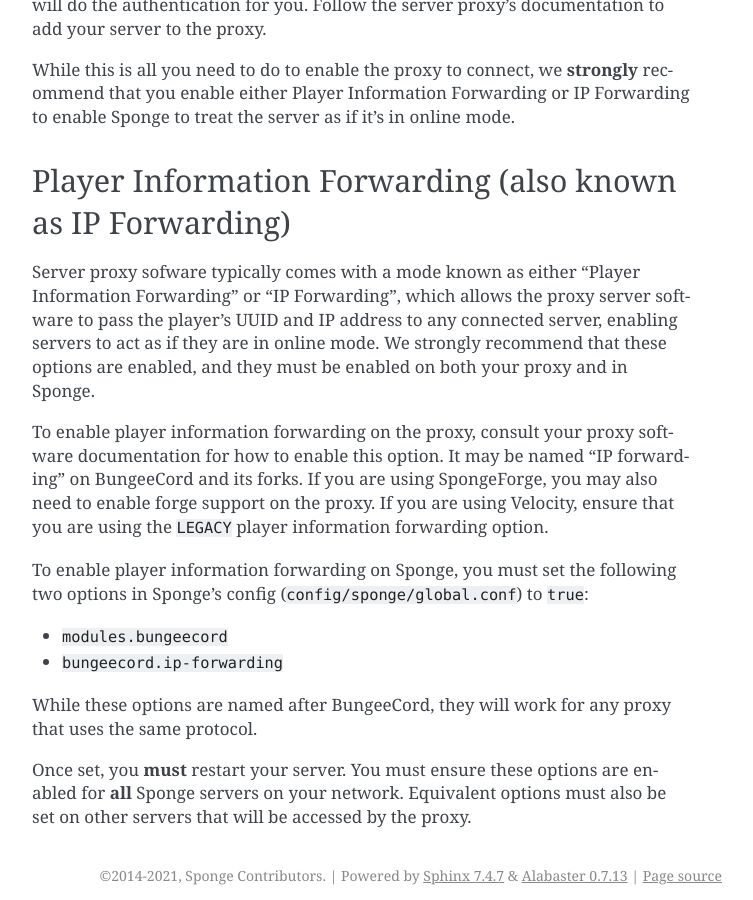
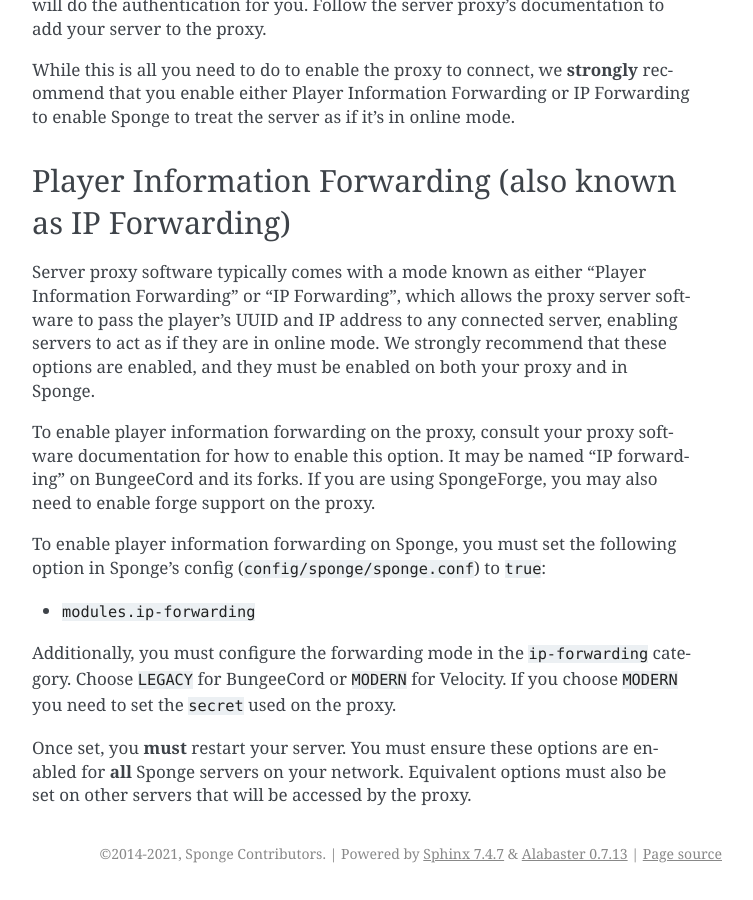
Before and after one commit to SpongePowered/SpongeDocs, a Sphinx documentation site: the page built from source/server/getting-started/bungeecord.rst, in a window 1280 px wide and 900 px high, scrolled down 1571 px. Shown: the whole window, without its empty margins (388-1141 px from the left). Built offline with Sphinx 7.4.7, drawn with Linux system fonts in a browser that asks for light colours.

Commit message:
Update Proxies-Page (#899)
fixed the config-files/options
removed BungeeCord specific options

```diff
--- a/source/server/getting-started/bungeecord.rst
+++ b/source/server/getting-started/bungeecord.rst
@@ -56,23 +56,23 @@
 Player Information Forwarding (also known as IP Forwarding)
 ~~~~~~~~~~~~~~~~~~~~~~~~~~~~~~~~~~~~~~~~~~~~~~~~~~~~~~~~~~~
 
-Server proxy sofware typically comes with a mode known as either "Player Information Forwarding" or "IP Forwarding",
+Server proxy software typically comes with a mode known as either "Player Information Forwarding" or "IP Forwarding",
 which allows the proxy server software to pass the player's UUID and IP address to any connected server, enabling
 servers to act as if they are in online mode. We strongly recommend that these options are enabled, and they must be
 enabled on both your proxy and in Sponge.
 
 To enable player information forwarding on the proxy, consult your proxy software documentation for how to enable this
 option. It may be named "IP forwarding" on BungeeCord and its forks. If you are using SpongeForge, you may also need to
-enable forge support on the proxy. If you are using Velocity, ensure that you are using the ``LEGACY`` player
-information forwarding option.
+enable forge support on the proxy.
 
-To enable player information forwarding on Sponge, you must set the following two options in Sponge's config
-(``config/sponge/global.conf``) to ``true``:
+To enable player information forwarding on Sponge, you must set the following option in Sponge's config
+(``config/sponge/sponge.conf``) to ``true``:
 
-* ``modules.bungeecord``
-* ``bungeecord.ip-forwarding``
+* ``modules.ip-forwarding``
 
-While these options are named after BungeeCord, they will work for any proxy that uses the same protocol.
+Additionally, you must configure the forwarding mode in the ``ip-forwarding`` category.
+Choose ``LEGACY`` for BungeeCord or ``MODERN`` for Velocity.
+If you choose ``MODERN`` you need to set the ``secret`` used on the proxy.
 
 Once set, you **must** restart your server. You must ensure these options are enabled for **all** Sponge servers on
 your network. Equivalent options must also be set on other servers that will be accessed by the proxy.
```
